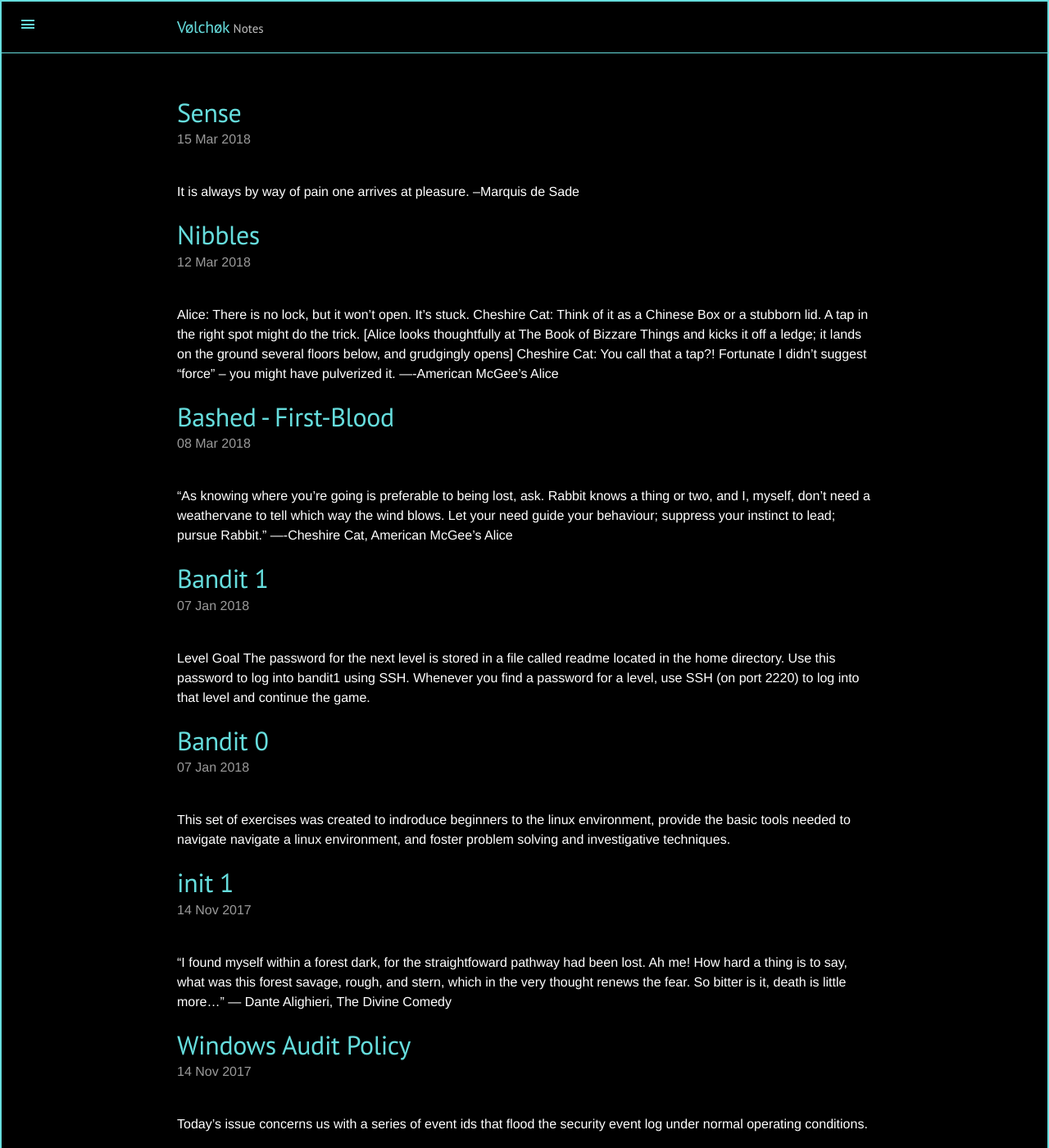
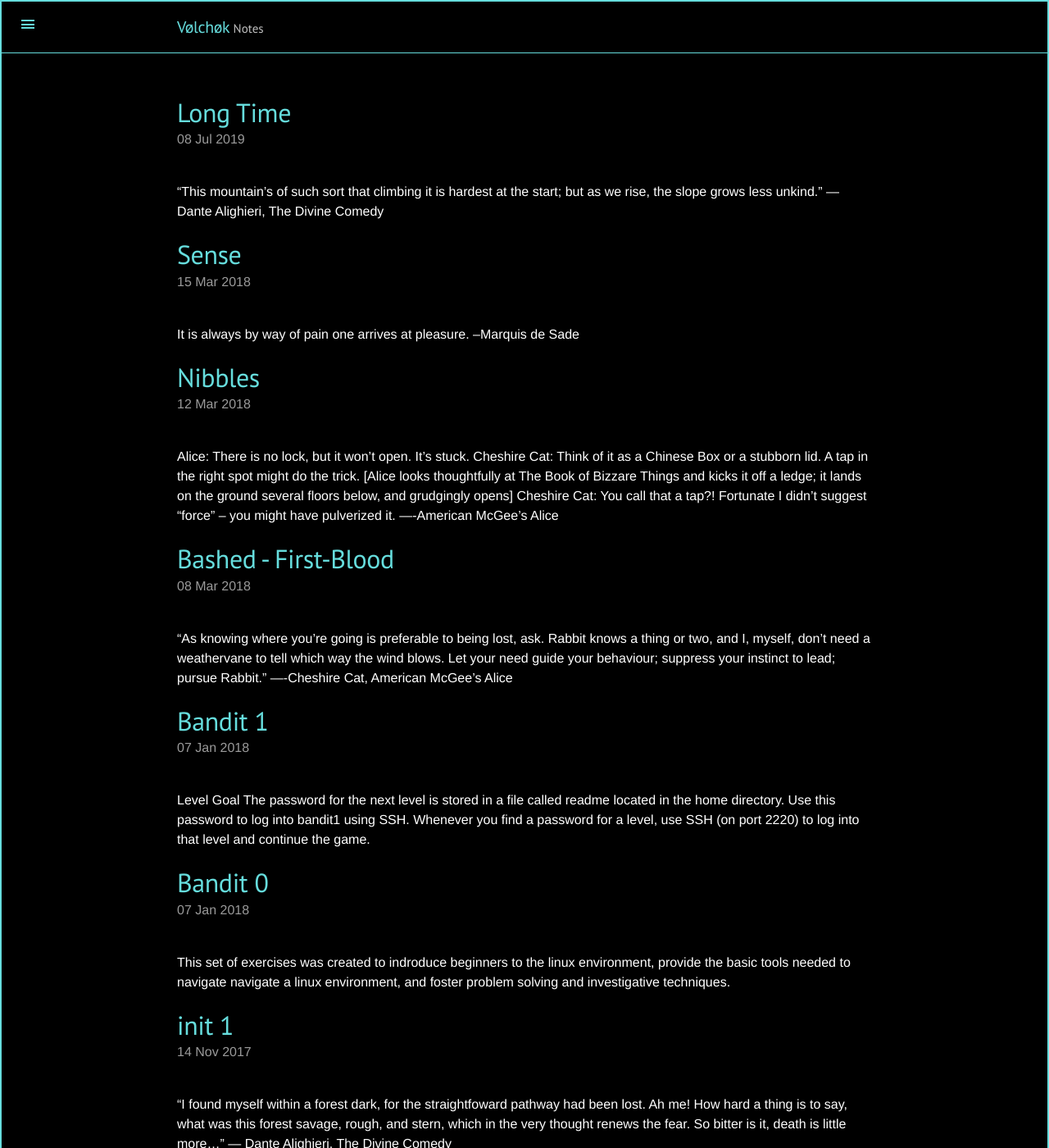
Before and after one commit to V0lch0k/v0lch0k.github.io, a Jekyll site: the page built from index.html, in a window 1280 px wide and 1400 px high. Shown: the whole window at 82% size. Built offline with Jekyll 4.4.1, drawn with Linux system fonts in a browser that asks for light colours; the list of posts is cut into pages by our own code; some of the changed text lies outside the part shown.

Commit message:
Long time...

```diff
--- a/_includes/footer.html
+++ b/_includes/footer.html
@@ -1,5 +1,5 @@
     <div align="center" class="footer">
-        <a href="{{ site.theme.link }}" target="_blank" title="V0lch0k">{{ site.theme.codename }}</a>  is designed by {{ site.theme.creator }}<br />Copyright © {{ site.time | date: '%Y' }} <br>
+        <a href="{{ site.theme.link }}" target="_blank" title="V0lch0k">{{ site.theme.codename }}</a>  Nothing<br />Copyright © {{ site.time | date: '%Y' }} <br>
     </div>
   </body>
 </html>
--- /dev/null
+++ b/_posts/2019-07-08-long-time.md
@@ -0,0 +1,17 @@
+---
+layout: post
+title: Long Time
+categories:
+- Maxims and Interludes
+---
+>“This mountain’s of such sort that climbing it is hardest at the start; but as we rise, the slope grows less unkind.”
+>
+>― Dante Alighieri, The Divine Comedy
+
+
+It's been a long time since I've written anything here. I need to get back in to it. Documentation is important, and this helps remember ideas and thoughts.
+
+There are many things that should have been written down for later reference, but life has a way of making us forget.
+Sometimes the things we want to keep in our minds slip through the cracks, and those we wish to forget embed themselves firmly deep in our souls.
+
+It's important to keep a goal in mind, and so I wish to backfill much of what is missing... with time, depending on what is allowed to be posted.
```
Also changed, not shown: LICENSE.md (deleted), README.md.
